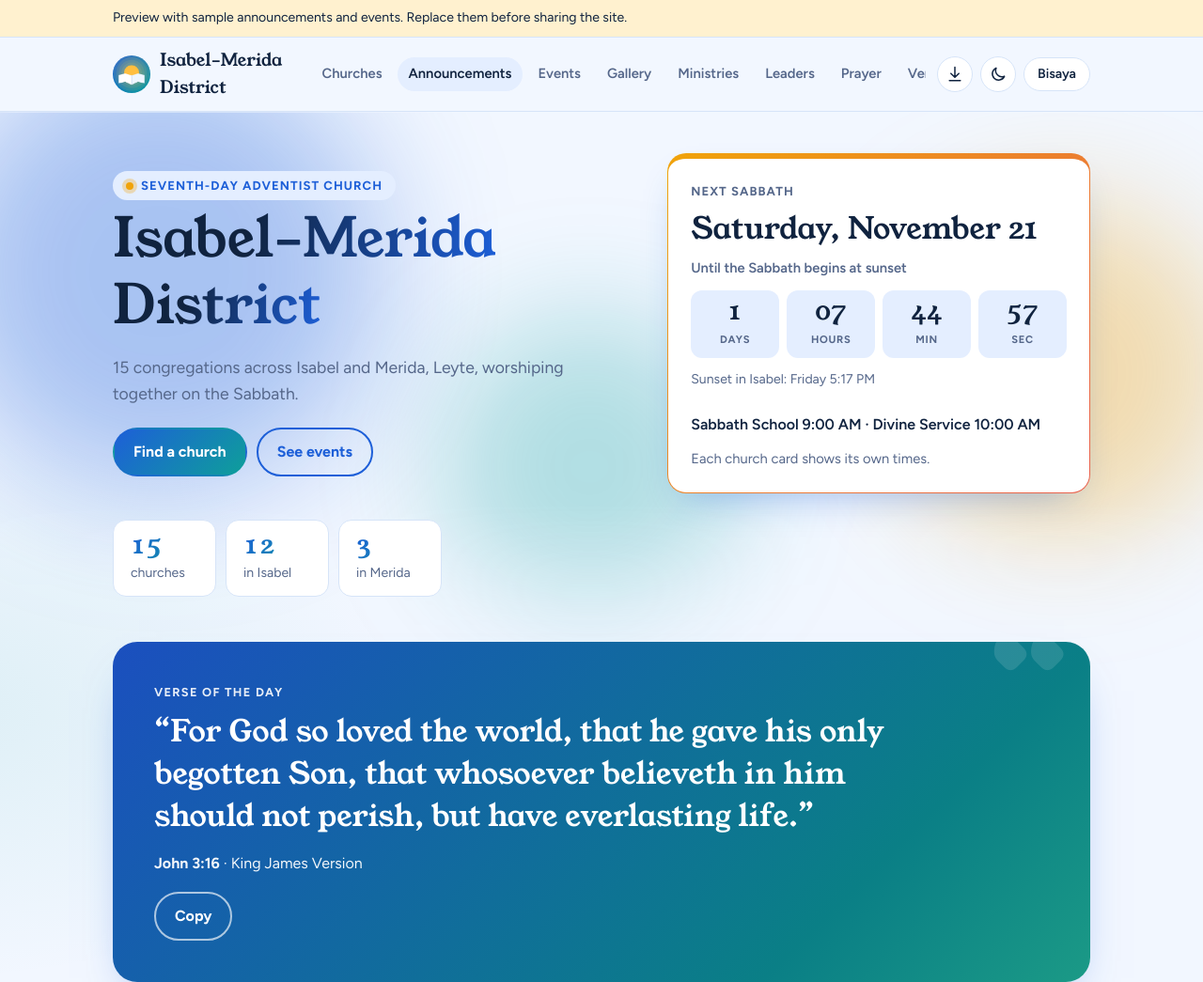
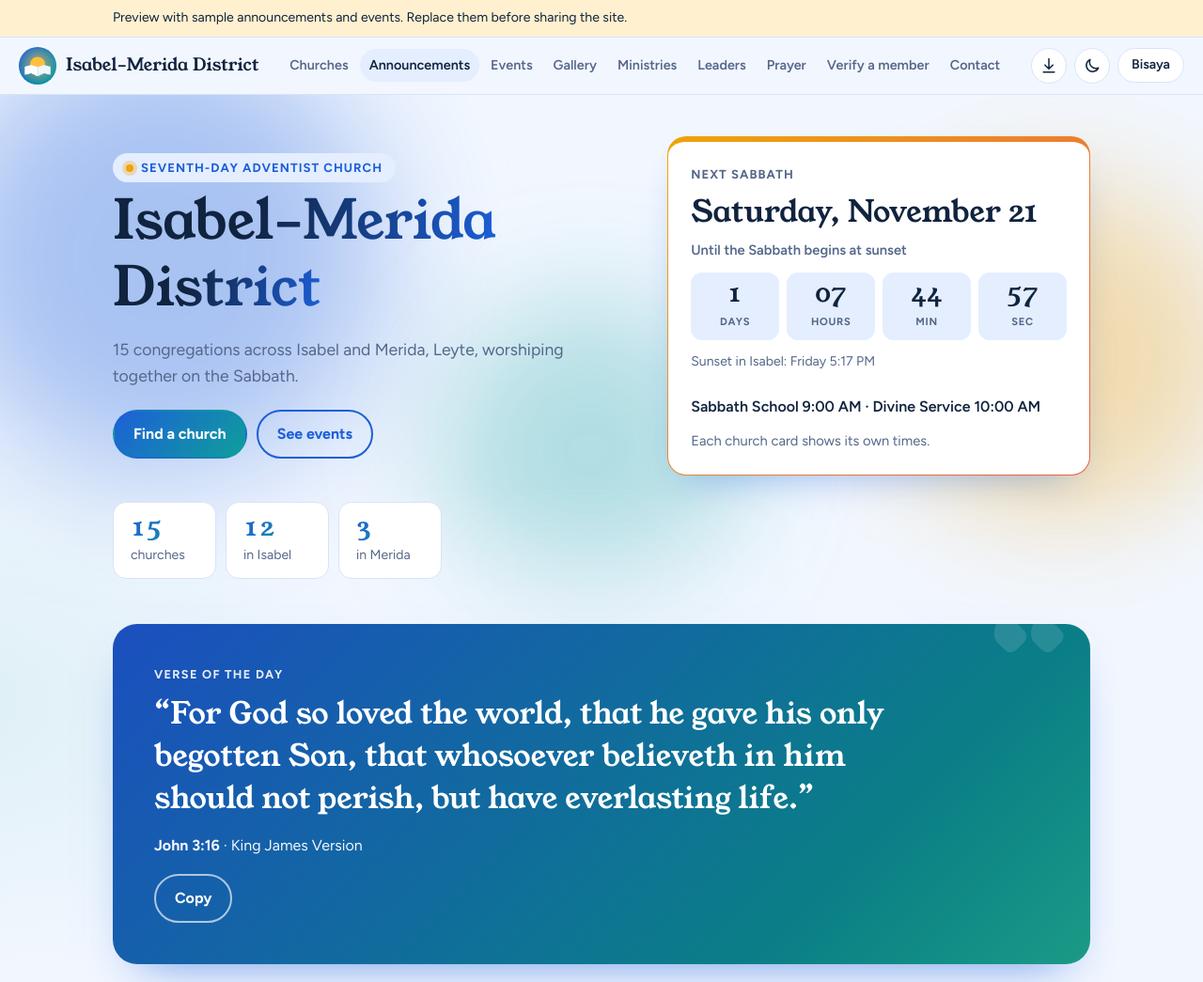
Before and after one commit to mvcashbel-art/isabel-merida-district, a plain HTML site: page index.html in a window 1280 px wide. Shown: the top 1045 px of the page at 94% size. Drawn offline with nearby package versions, Linux system fonts and the light colour scheme.

Commit message:
District site: keep the desktop header on one line
Co-Authored-By: Claude Sonnet 5.5 <noreply@anthropic.com>
Claude-Session: https://claude.ai/code/session_015nMqvFAEyWzapi5dywWiqm

```diff
--- a/index.html
+++ b/index.html
@@ -304,6 +304,14 @@ nav.links a.on{background:var(--blue-soft);color:var(--ink)}
   .icon-btn{width:34px;height:34px}.icon-btn svg{width:18px;height:18px}
   .lang{padding:5px 11px;font-size:.82rem}.hbtns{gap:6px}
   .bar{gap:6px}
+}
+
+/* desktop header: one line, nothing cut off */
+.brand{white-space:nowrap;flex:none}
+@media(min-width:860px){
+  header.top .wrap.bar{max-width:1320px;gap:18px}
+  nav.links{flex:1 1 auto;min-width:0;justify-content:center;gap:2px}
+  nav.links a{padding:6px 10px;font-size:.9rem}
 }
 @media(prefers-reduced-motion:reduce){
   .aurora i,.aurora::before,.live i,.mpin.live{animation:none}
```
